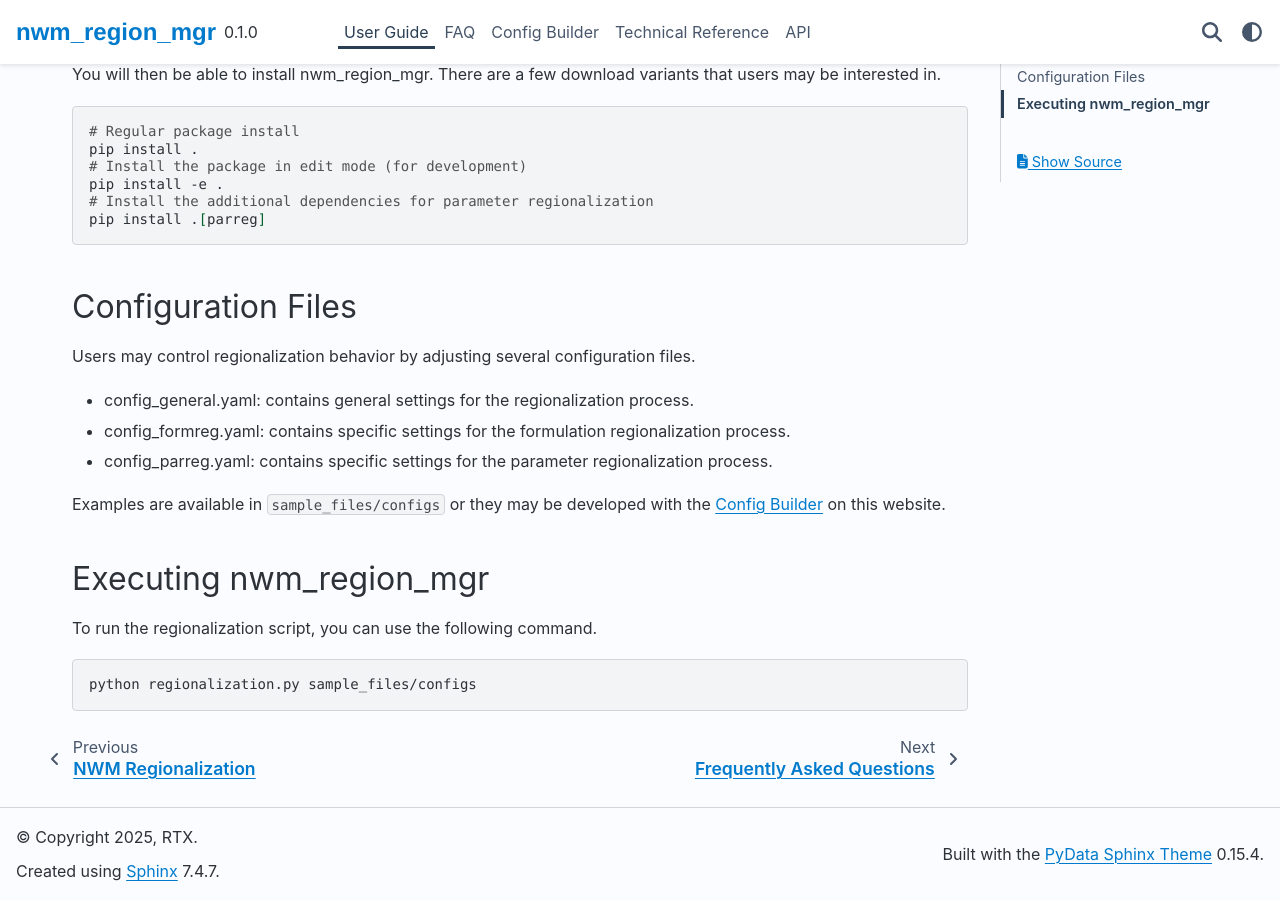
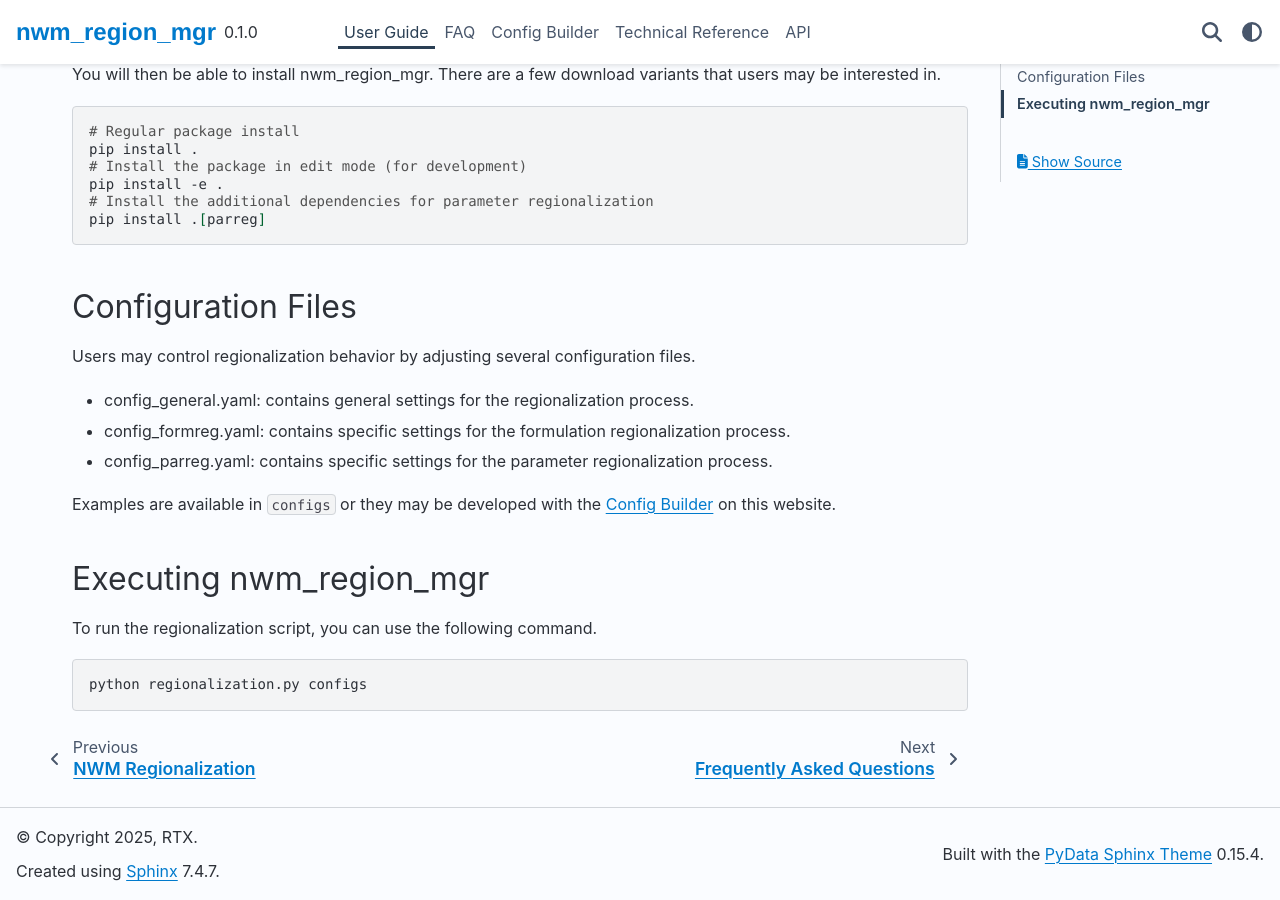
Before and after one commit to NGWPC/nwm-region-mgr, a Sphinx documentation site: the page built from docs/source/user_guide.md, in a window 1280 px wide and 900 px high, scrolled down 792 px. Built offline with Sphinx 7.4.7 and the PyData theme 0.15.4, drawn with Linux system fonts in a browser that asks for light colours.

Commit message:
remove sample_files references

````diff
--- a/docs/scripts/schema_page.py
+++ b/docs/scripts/schema_page.py
@@ -10,7 +10,7 @@ import pandas as pd
 import yaml
 from dotenv import load_dotenv
 
-CONFIG_DIR = "sample_files/configs"
+CONFIG_DIR = "configs"
 
 DATA_DESC_DIR = "docs/scripts/data_desc"
 OUTPUT_DESC_DIR = DATA_DESC_DIR + "/outputs"
--- a/docs/source/user_guide.md
+++ b/docs/source/user_guide.md
@@ -49,12 +49,12 @@ Users may control regionalization behavior by adjusting several configuration fi
  - config_formreg.yaml: contains specific settings for the formulation regionalization process.
  - config_parreg.yaml: contains specific settings for the parameter regionalization process.
 
-Examples are available in `sample_files/configs` or they may be developed with the [Config Builder](config_builder/index.md) on this website.
+Examples are available in `configs` or they may be developed with the [Config Builder](config_builder/index.md) on this website.
 
 ## Executing nwm_region_mgr
 
 To run the regionalization script, you can use the following command.
 
 ```bash
-python regionalization.py sample_files/configs
+python regionalization.py configs
 ```
````
